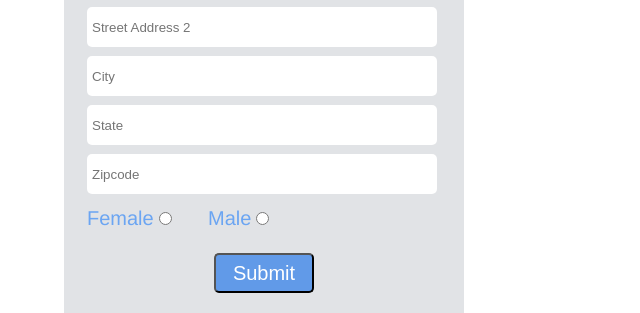
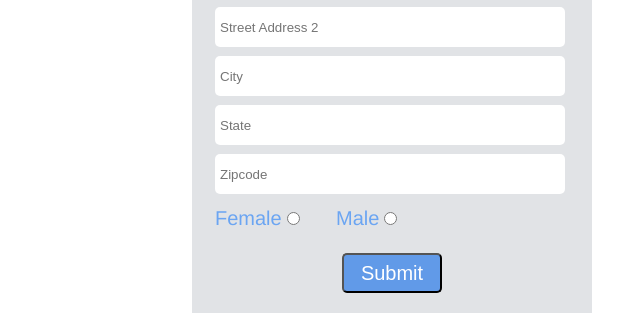
Before and after one commit to ravirohith/capstone5911, a PHP site: page /capstone/ in a window 1280 px wide. Shown: the part 564-877 px from the top of the page, without its empty margins (640-1280 px from the left). Run offline with PHP 8.4, Linux system fonts and the light colour scheme.

Commit message:
sup form moved
sup form moved

```diff
--- a/css/style.css
+++ b/css/style.css
@@ -92,7 +92,7 @@ width:80%;
 }
 
 #signup_form{
-margin:100px 0 0 10%;
+margin:100px 0 0 30%;
 background: #E1E3E6;
 width:400px;
 }
```
